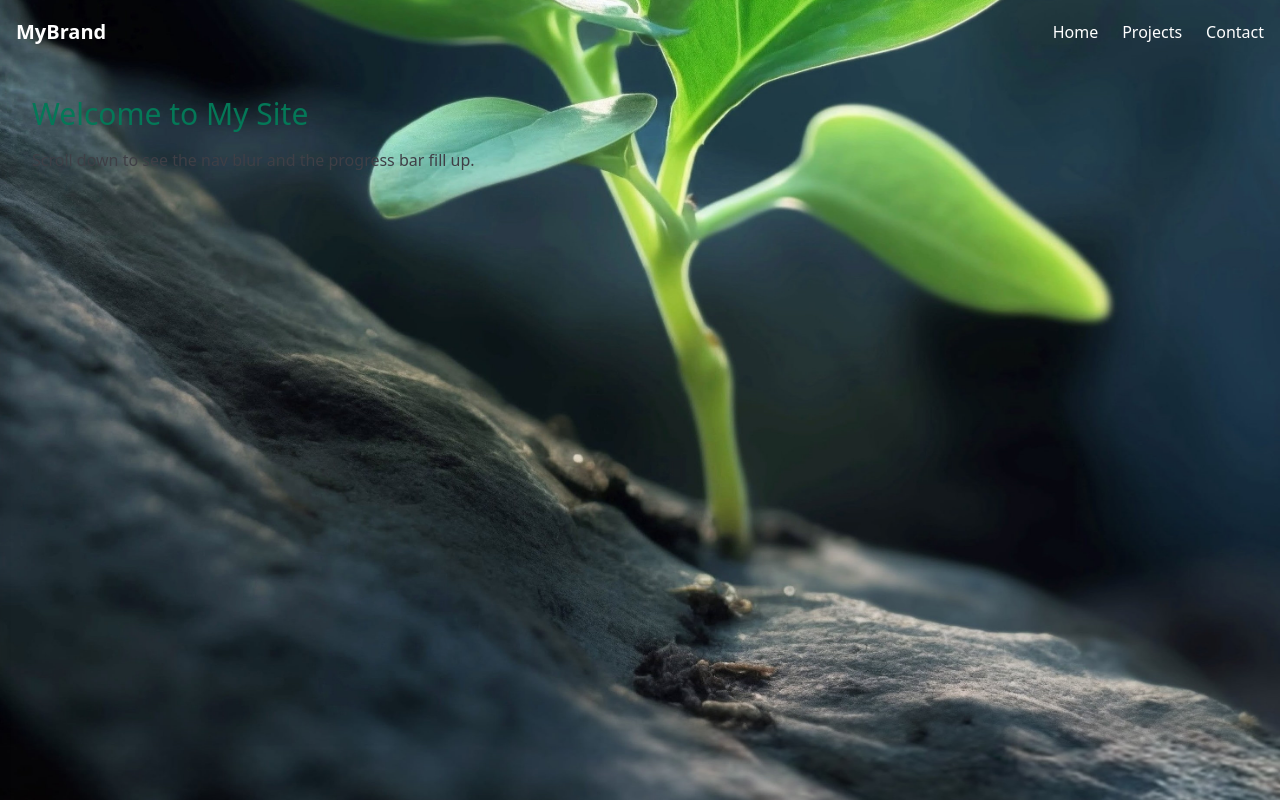
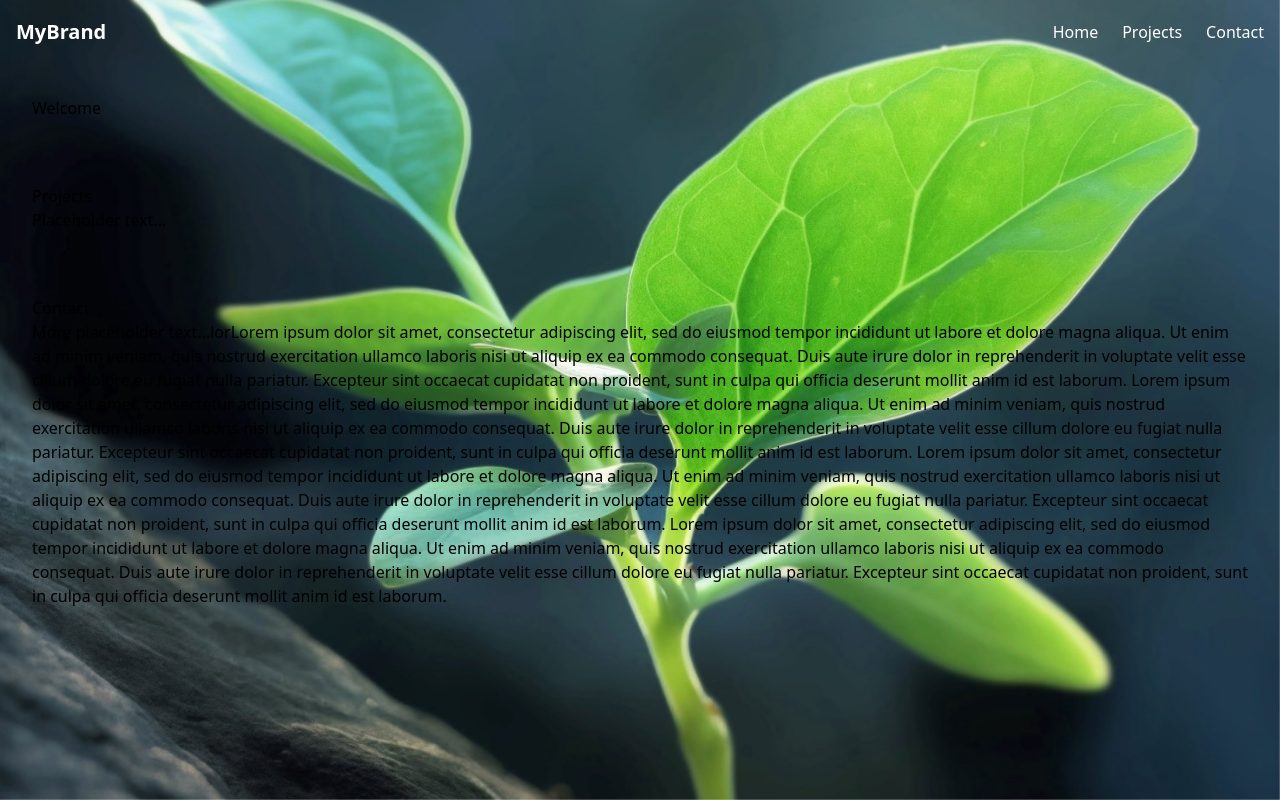
Before and after one commit to life423/drewclark.io-portfolio, a React (Vite) app in the folder app/: page / in a window 1280 px wide. Built offline with nearby package versions, Linux system fonts and the light colour scheme.

Commit message:
Refactored App.jsx to improve layout structure and added more content sections. Also, increased z-index for ProgressBar component.

```diff
--- a/app/src/App.jsx
+++ b/app/src/App.jsx
@@ -5,29 +5,76 @@ import ProgressBar from './components/progress/ProgressBar'
 import sprout from './assets/sprout-mobile.jpg'
 
 export default function App() {
-    // Local state for drawer
+    // For the InfinityDrawer
     const [drawerOpen, setDrawerOpen] = useState(false)
 
     return (
-        <div
-            className='min-h-screen bg-cover bg-pos-75 bg-no-repeat'
-            style={{ backgroundImage: `url(${sprout})` }}
-        >
-            {/* Nav bar with hamburger => toggles drawer */}
+        <div className='relative min-h-screen'>
+            {/*
+        1) BACKGROUND LAYER (Fixed)
+           - This is pinned behind everything.
+           - Doesn’t move when scrolling.
+      */}
+            <div
+                className='fixed inset-0 -z-10 bg-cover bg-no-repeat bg-center'
+                style={{ backgroundImage: `url(${sprout})` }}
+            />
+
+            {/*
+        2) FOREGROUND LAYER
+           - This is where scrolling & content happen.
+           - Window scroll events will still fire for the progress bar.
+      */}
             <NavBar drawerOpen={drawerOpen} setDrawerOpen={setDrawerOpen} />
-
-            {/* Scroll progress bar */}
             <ProgressBar />
 
-            {/* Main content */}
             <main className='pt-16'>
                 <section className='p-8'>
-                    <h1 className='text-3xl text-brandGreen-700 mb-4'>
-                        Welcome to My Site
-                    </h1>
-                    <p className='text-brandGray-700'>
-                        Scroll down to see the nav blur and the progress bar
-                        fill up.
+                    <h1>Welcome</h1>
+                </section>
+
+                <section className='p-8'>
+                    <h2>Projects</h2>
+                    <p>Placeholder text...</p>
+                </section>
+
+                <section className='p-8'>
+                    <h2>Contact</h2>
+                    <p>
+                        More placeholder text...lorLorem ipsum dolor sit amet,
+                        consectetur adipiscing elit, sed do eiusmod tempor
+                        incididunt ut labore et dolore magna aliqua. Ut enim ad
+                        minim veniam, quis nostrud exercitation ullamco laboris
+                        nisi ut aliquip ex ea commodo consequat. Duis aute irure
+                        dolor in reprehenderit in voluptate velit esse cillum
+                        dolore eu fugiat nulla pariatur. Excepteur sint occaecat
+                        cupidatat non proident, sunt in culpa qui officia
+                        deserunt mollit anim id est laborum. Lorem ipsum dolor
+                        sit amet, consectetur adipiscing elit, sed do eiusmod
+                        tempor incididunt ut labore et dolore magna aliqua. Ut
+                        enim ad minim veniam, quis nostrud exercitation ullamco
+                        laboris nisi ut aliquip ex ea commodo consequat. Duis
+                        aute irure dolor in reprehenderit in voluptate velit
+                        esse cillum dolore eu fugiat nulla pariatur. Excepteur
+                        sint occaecat cupidatat non proident, sunt in culpa qui
+                        officia deserunt mollit anim id est laborum. Lorem ipsum
+                        dolor sit amet, consectetur adipiscing elit, sed do
+                        eiusmod tempor incididunt ut labore et dolore magna
+                        aliqua. Ut enim ad minim veniam, quis nostrud
+                        exercitation ullamco laboris nisi ut aliquip ex ea
+                        commodo consequat. Duis aute irure dolor in
+                        reprehenderit in voluptate velit esse cillum dolore eu
+                        fugiat nulla pariatur. Excepteur sint occaecat cupidatat
+                        non proident, sunt in culpa qui officia deserunt mollit
+                        anim id est laborum. Lorem ipsum dolor sit amet,
+                        consectetur adipiscing elit, sed do eiusmod tempor
+                        incididunt ut labore et dolore magna aliqua. Ut enim ad
+                        minim veniam, quis nostrud exercitation ullamco laboris
+                        nisi ut aliquip ex ea commodo consequat. Duis aute irure
+                        dolor in reprehenderit in voluptate velit esse cillum
+                        dolore eu fugiat nulla pariatur. Excepteur sint occaecat
+                        cupidatat non proident, sunt in culpa qui officia
+                        deserunt mollit anim id est laborum.
                     </p>
                 </section>
             </main>
--- a/app/src/components/progress/ProgressBar.jsx
+++ b/app/src/components/progress/ProgressBar.jsx
@@ -27,7 +27,7 @@ export default function ProgressBar() {
 
     return (
         <div
-            className='fixed top-16 left-0 h-1 bg-brandGreen-500 transition-all duration-200 z-50'
+            className='fixed top-16 left-0 h-1 bg-brandGreen-500 transition-all duration-200 z-5000'
             style={{ width: `${progress}%` }}
         />
     )
```
